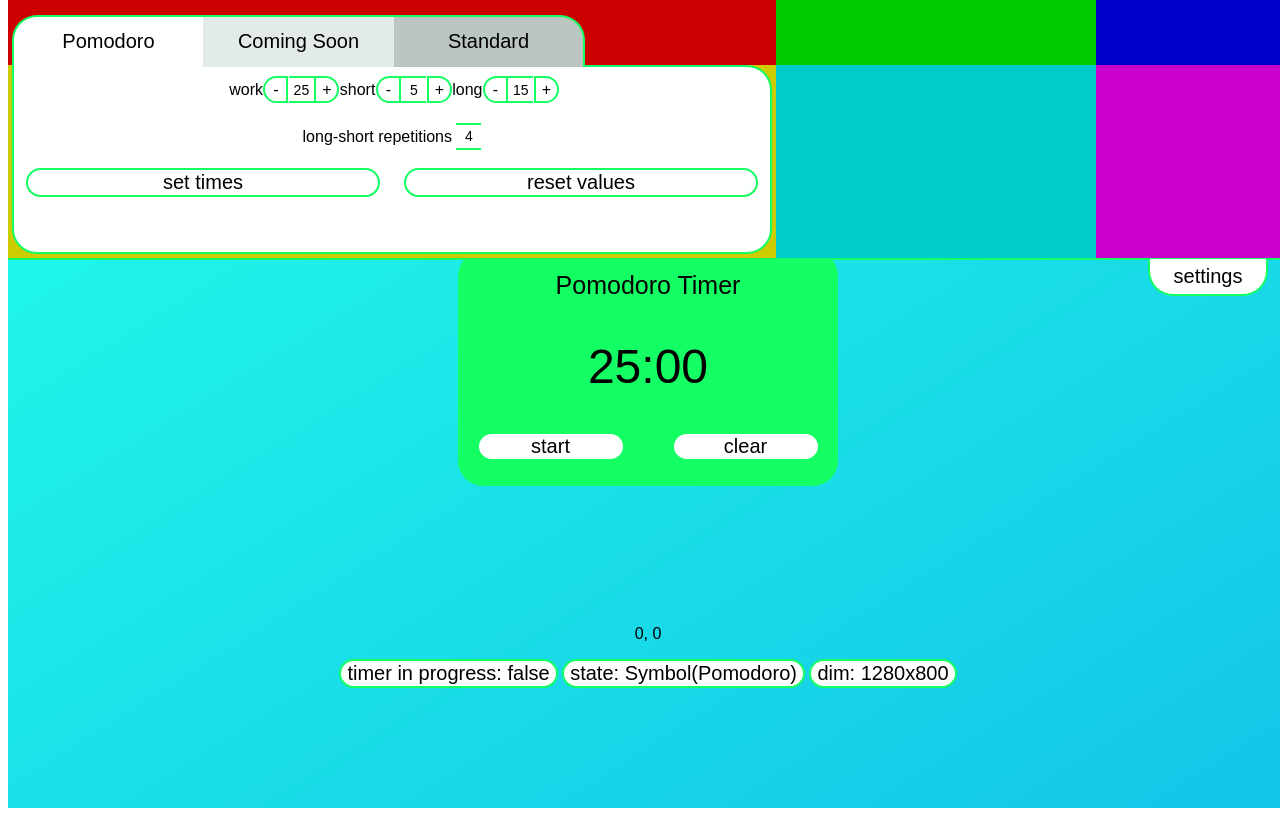
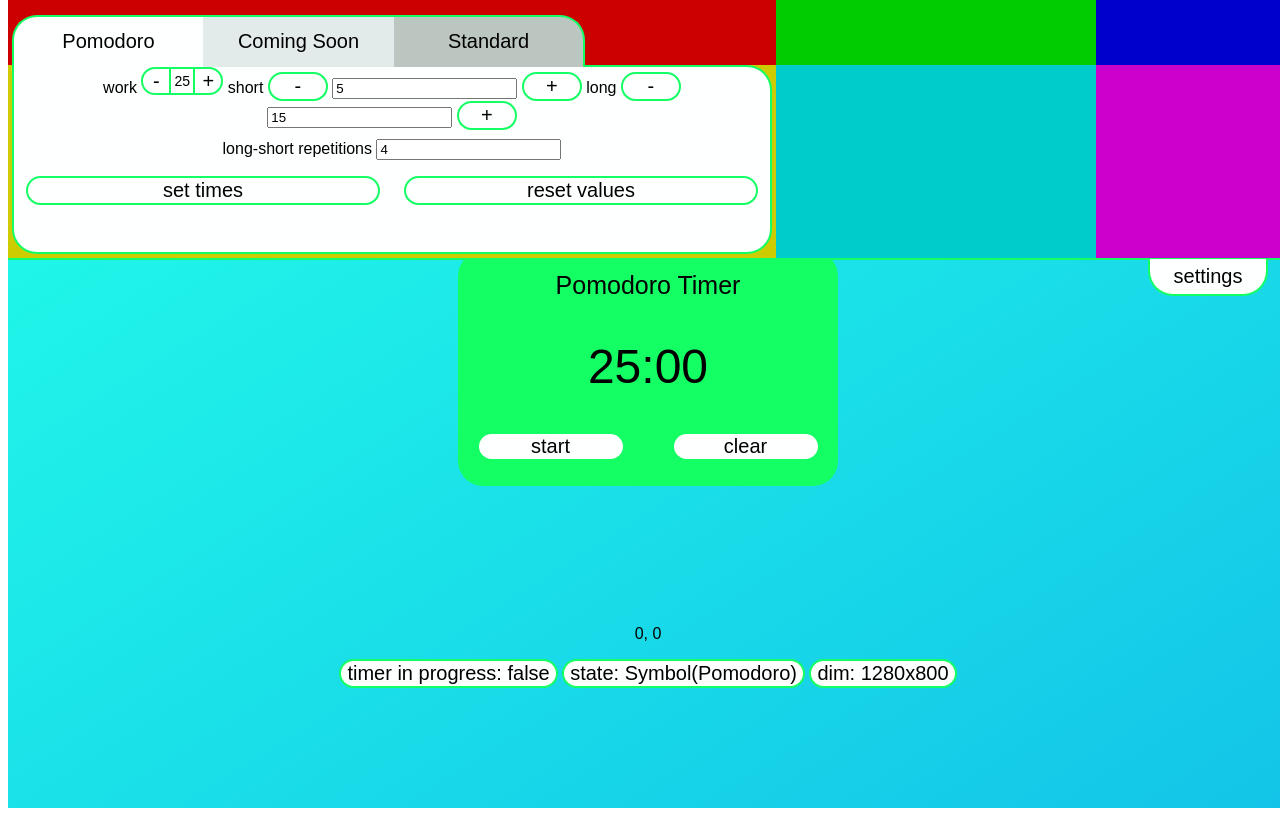
Before and after one commit to niblicat/pomodoro, a SvelteKit app: page / in a window 1280 px wide. Built offline with nearby package versions, Linux system fonts and the light colour scheme; a web font is replaced by a local one.

Commit message:
properly fixed number input buttons

```diff
--- a/src/routes/+page.svelte
+++ b/src/routes/+page.svelte
@@ -181,13 +181,14 @@
                         <div class="span2">
                             <label for="workInput">work </label>
 
+                            <div class="pillButtonContainer">
                                 <button
                                 class="inputButton left"
                                 on:click={() => {
                                     if (pomoWork > 1) pomoWork--;
                                 }}
                                 >
-                            -
+
                                 </button>
                                 <input type="number" id="workInput" bind:value={pomoWork} min="1" step="1"/>
                                 <button
@@ -196,8 +197,10 @@
                                     pomoWork++;
                                 }}
                                 >
-                            +
+
                                 </button>
+                            </div>
+
 
                             <label for="shortInput">short </label>
                             <button
@@ -432,6 +435,7 @@
         border: 2px solid var(--divback);
         background-color: var(--neutralbright);
         font-size: 20px;
+        cursor: pointer;
     }
 
     button:hover {
@@ -457,27 +461,6 @@
         justify-content: center;
         align-items: center;
         text-align: center;
-    }
-
-    input[type="number"] {
-        font-size: 14px;
-        height: 27px;
-        width: 25px;
-        border-top: 2px solid var(--divback);
-        border-bottom: 2px solid var(--divback);
-        border-left: 0px;
-        border-right: 0px;
-        text-align: center;
-        -webkit-appearance: textfield;
-        -moz-appearance: textfield;
-        appearance: textfield;
-    }
-    input[type=number]::-webkit-inner-spin-button,
-    input[type=number]::-webkit-outer-spin-button {
-        -webkit-appearance: none;
-    }
-    input[type="number"]:focus {
-        outline: none;
     }
 
     .background {
@@ -667,6 +650,10 @@
         border-bottom: 0px;
     }
 
+    .selectedOption {
+        cursor: unset;
+    }
+
     .selectedOption:hover {
         background-color: var(--neutralbright);
         border: 2px solid var(--divback);
@@ -699,21 +686,77 @@
         margin-right: 12px;
     }
 
-    button.inputButton {
-        margin-right: -4px;
-        margin-left: -4px;
-        font-size: 16px;
-        min-width: 25px;
-        width: 25px;
-        height: 27px;
-
+    .pillButtonContainer input[type="number"] {
+        background-color: transparent;
+        font-size: 14px;
+        height: 24px;
+        width: 26px;
+        border: solid var(--divback);
+        border-width: 0 2px;
+        padding: 2px;
+        text-align: center;
+        -webkit-appearance: textfield;
+        -moz-appearance: textfield;
+        appearance: textfield;
+    }
+    .pillButtonContainer input[type=number]::-webkit-inner-spin-button,
+    .pillButtonContainer input[type=number]::-webkit-outer-spin-button {
+        -webkit-appearance: none;
+    }
+    .pillButtonContainer input[type="number"]:focus {
+        outline: none;
     }
 
-    button.inputButton.left {
+    .pillButtonContainer {
+        background-color: var(--neutralbright);
+        border: 2px solid var(--divback);
+        border-radius: 25px;
+        display: inline-flex;
+        width: 82px;
+    }
+    .pillButtonContainer,
+    .pillButtonContainer * {
+        box-sizing: border-box;
+    }
+
+
+    .pillButtonContainer button {
+        background-color: transparent;
+        width: 26px;
+        min-width: 26px;
+        outline: none;
+        border: none;
+        appearance: none;
+        -webkit-appearance: none;
+        align-items: center;
+        justify-content: center;
+        margin: 0px;
+        position: relative;
+    }
+    .pillButtonContainer button:hover {
+        background-color: var(--accent2);
+    }
+
+    .pillButtonContainer button:after {
+        display: inline-block;
+        position: absolute;
+        content: '-';
+        transform: translate(-50%, -50%);
+    }
+
+    .pillButtonContainer button.left {
         border-radius: 25px 0px 0px 25px;
     }
-    button.inputButton.right {
+    .pillButtonContainer button.left:after {
+        content: '-';
+    }
+
+    .pillButtonContainer button.right {
         border-radius: 0px 25px 25px 0px;
+    }
+
+    .pillButtonContainer button.right:after {
+        content: '+';
     }
 
     #closeMenu {
@@ -729,6 +772,7 @@
     .optionsButtonsContainer {
         display: flex;
         justify-content: space-around;
+        box-sizing: border-box;
     }
 
     #invisible {
--- a/src/routes/timer.svelte
+++ b/src/routes/timer.svelte
@@ -1,4 +1,5 @@
 <script lang="ts" context="module">
+
 	// Counts down each time segment
 	// Processes a length of time in deciseconds (10^-1 seconds)
 
```
Lines whose indentation alone changed are shown as unchanged.
